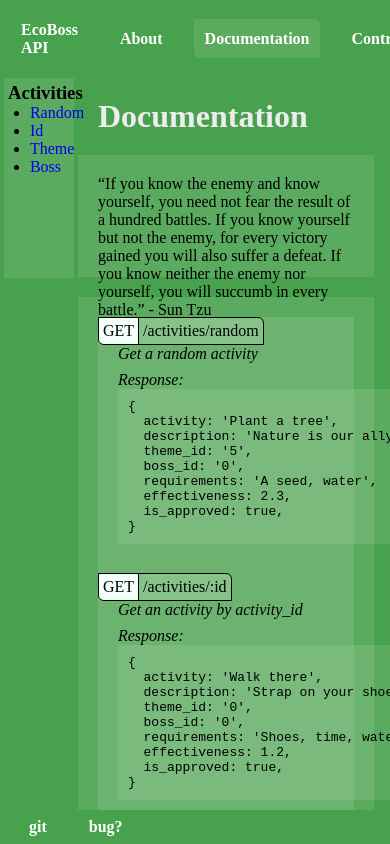
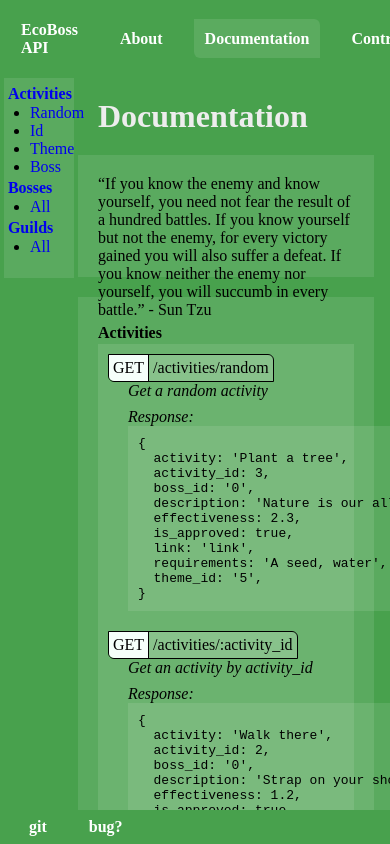
Before and after one commit to waddal/EcoBoss-API, a React app: page /docs in a window 390 px wide. Built offline with nearby package versions, Linux system fonts and the light colour scheme.

Commit message:
feat: bosses resource added to api, documentation updated to include bosses route, refactor: endpointInfo component style adjusted for responsive height

```diff
--- a/src/backend/api/server.js
+++ b/src/backend/api/server.js
@@ -9,6 +9,7 @@ if (process.env.NODE_ENV != 'production' && config_result.error) {
 }
 
 const activitiesRouter = require('./routes/activities/router');
+const bossesRouter = require('./routes/bosses/router');
 const usersRouter = require('./routes/users/router');
 
 const server = express();
@@ -19,6 +20,7 @@ server.use(express.json());
 server.use(cors({ origin: '*' }));
 
 server.use('/activities', activitiesRouter);
+server.use('/bosses', bossesRouter);
 server.use('/users', usersRouter);
 
 // Catch
--- a/src/frontend/components/EndpointInfo.js
+++ b/src/frontend/components/EndpointInfo.js
@@ -22,7 +22,8 @@ export default EndpointInfo;
 
 const EndpointContainer = styled.div`
   background-color: rgba(255, 255, 255, 0.1);
-  height: 256px;
+  height: fit-content;
+  padding: 10px;
   cursor: default;
 
   p {
--- a/src/frontend/pages/Documentation.js
+++ b/src/frontend/pages/Documentation.js
@@ -3,24 +3,38 @@ import styled from 'styled-components';
 
 import EndpointInfo from '../components/EndpointInfo';
 
-const responses = {
+const activityResponses = {
   getRandom: `{
   activity: 'Plant a tree',
+  activity_id: 3,
+  boss_id: '0',
   description: 'Nature is our ally',
-  theme_id: '5',
-  boss_id: '0',
-  requirements: 'A seed, water',
   effectiveness: 2.3,
   is_approved: true,
+  link: 'link',
+  requirements: 'A seed, water',
+  theme_id: '5',
 }`,
   getById: `{
   activity: 'Walk there',
+  activity_id: 2,
+  boss_id: '0',
   description: 'Strap on your shoes for those short commutes and reduce your carbon footprint!',
-  theme_id: '0',
-  boss_id: '0',
-  requirements: 'Shoes, time, water, thirst for adventure',
   effectiveness: 1.2,
   is_approved: true,
+  link: 'link',
+  requirements: 'Shoes, time, water, thirst for adventure',
+  theme_id: '0',
+}`,
+};
+
+const bossesResponses = {
+  all: `{
+  "boss_id": 4,
+  "description": "whoosh",
+  "health": 2147483647,
+  "status": "Active",
+  "type": "Air"
 }`,
 };
 
@@ -28,23 +42,40 @@ const Documentation = () => {
   return (
     <StyledDocumentation>
       <nav>
-        <h3>Activities</h3>
+        <h3>
+          <a href="#activities">Activities</a>
+        </h3>
         <ul>
           <li>
-            <a href="#endpoint-random">Random</a>
+            <a href="#activities-random">Random</a>
           </li>
           <li>
-            <a href="#endpoint-id">Id</a>
+            <a href="#activities-id">Id</a>
           </li>
           <li>
-            <a href="#endpoint-theme">Theme</a>
+            <a href="#activities-theme">Theme</a>
           </li>
           <li>
-            <a href="#endpoint-boss">Boss</a>
+            <a href="#activities-boss">Boss</a>
           </li>
-          {/* <li><a href="#endpoint-requirement">Requirement</a></li> */}
-          {/* <li><a href="#endpoint-accessability">Accessability</a></li> */}
-          {/* <li><a href="#endpoint-price">Price</a></li> */}
+        </ul>
+
+        <h3>
+          <a href="#bosses">Bosses</a>
+        </h3>
+        <ul>
+          <li>
+            <a href="#bosses-all">All</a>
+          </li>
+        </ul>
+
+        <h3>
+          <a href="#guilds">Guilds</a>
+        </h3>
+        <ul>
+          <li>
+            <a href="#guilds-all">All</a>
+          </li>
         </ul>
       </nav>
       <DocsContainer>
@@ -58,36 +89,65 @@ const Documentation = () => {
           </p>
         </header>
         <section>
+          <h2>
+            <a id="activities">Activities</a>
+          </h2>
           <EndpointInfo
-            id="endpoint-random"
+            id="activities-random"
             method={'GET'}
             query={'/activities/random'}
             description={'Get a random activity'}
-            response={responses.getRandom}
+            response={activityResponses.getRandom}
           />
 
           <EndpointInfo
-            id="endpoint-id"
+            id="activities-id"
             method={'GET'}
-            query={'/activities/:id'}
+            query={'/activities/:activity_id'}
             description={'Get an activity by activity_id'}
-            response={responses.getById}
+            response={activityResponses.getById}
           />
 
           <EndpointInfo
-            id="endpoint-theme"
+            id="activities-theme"
             method={'GET'}
-            query={'/activities/:theme'}
-            description={'Get an activity filtered by theme'}
-            response={responses.getById}
+            query={'/activities?theme_id=[0-7]'}
+            description={'Get an activity filtered by query parameter: theme_id'}
+            response={activityResponses.getById}
           />
 
           <EndpointInfo
-            id="endpoint-boss"
+            id="activities-boss"
             method={'GET'}
-            query={'/activities/:boss'}
-            description={'Get an activity filtered by boss'}
-            response={responses.getById}
+            query={'/activities?boss_id=[0-3]'}
+            description={'Get an activity filtered by query parameter: boss_id'}
+            response={activityResponses.getById}
+          />
+        </section>
+
+        <section>
+          <h2>
+            <a id="bosses">Bosses</a>
+          </h2>
+          <EndpointInfo
+            id="bosses-all"
+            method={'GET'}
+            query={'/bosses'}
+            description={'Get all boss information'}
+            response={bossesResponses.all}
+          />
+        </section>
+
+        <section>
+          <h2>
+            <a id="guilds">Guilds</a>
+          </h2>
+          <EndpointInfo
+            id="guilds-all"
+            method={'GET'}
+            query={'/guilds'}
+            description={'Get all guild information'}
+            response={bossesResponses.all}
           />
         </section>
       </DocsContainer>
@@ -145,7 +205,7 @@ const DocsContainer = styled.div`
   }
 
   section {
-    height: 100%;
+    height: fit-content;
     background-color: rgba(255, 255, 255, 0.1);
     padding: 20px;
     margin-top: 20px;
```
Also changed, not shown: src/backend/api/routes/activities/model.js (+9 -1 lines), src/backend/api/routes/bosses/model.js (added, +7 -0 lines), src/backend/api/routes/bosses/router.js (added, +15 -0 lines), 1 other file (tests, documents, lock files or other folders).
